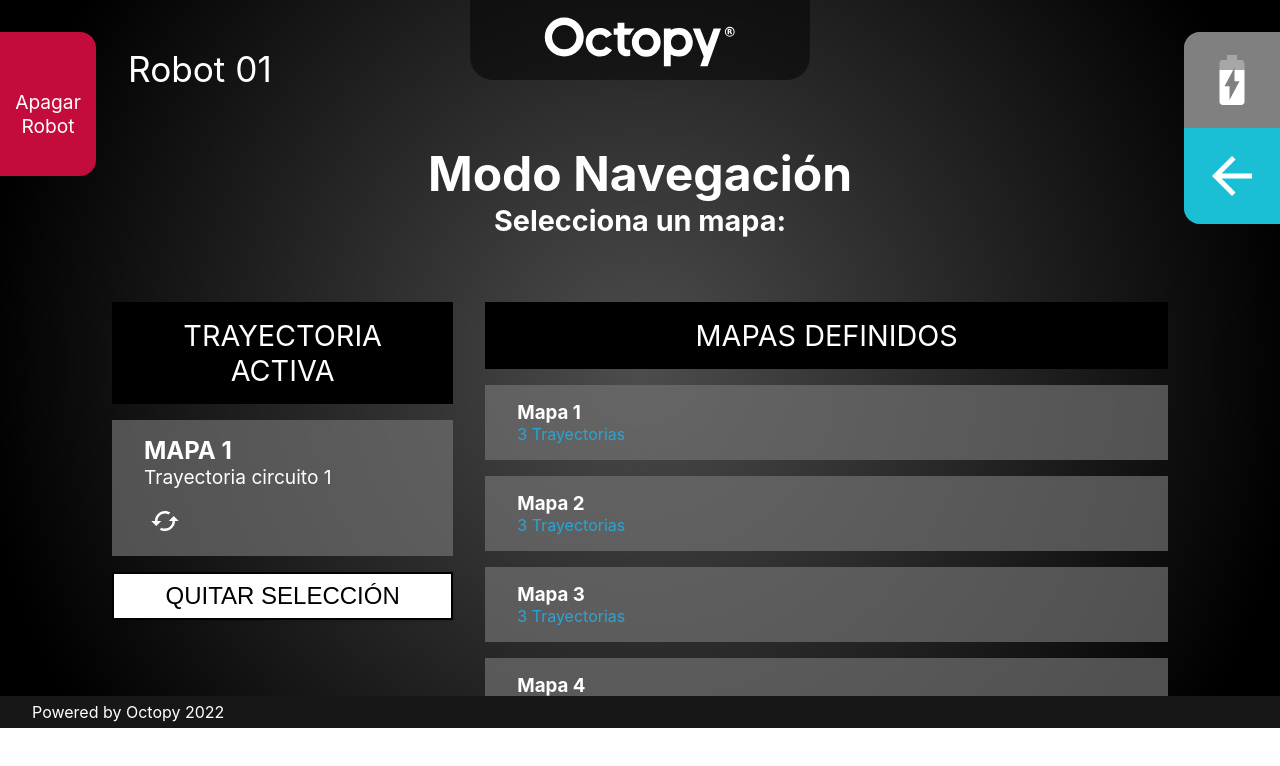
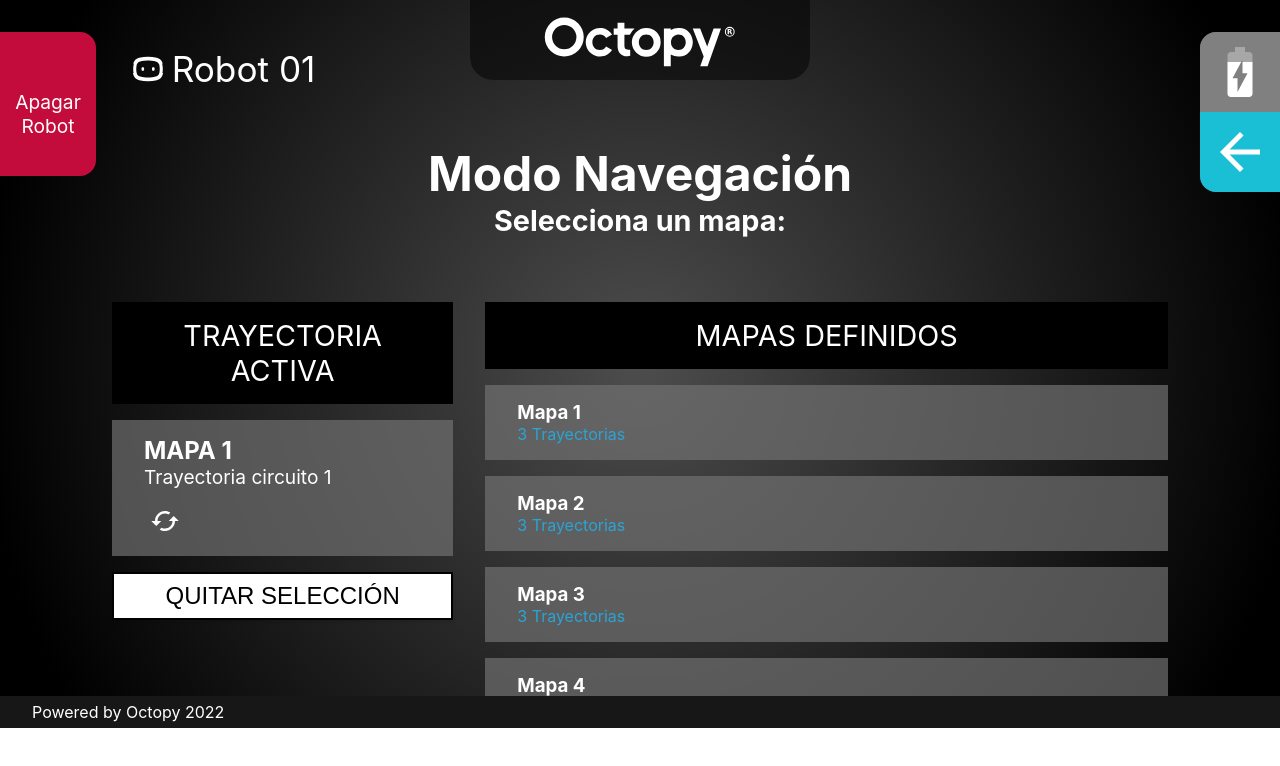
Before and after one commit to porfidev/robot-ui, a React (Create React App) app: page /navigation in a window 1280 px wide. Shown: the top 766 px of the page. Built offline with nearby package versions, Linux system fonts and the light colour scheme; some icons are missing; the HTML template or start-up script is replaced by a standard one.

Commit message:
update: adjust main view

```diff
--- a/src/components/MainActionButton.js
+++ b/src/components/MainActionButton.js
@@ -2,9 +2,9 @@
 
 const ActionButton = styled.div`
   position: relative;
-  flex: 1 0 15%; /* explanation below */
-  margin: 2rem;
-  height: 11rem;
+  flex: 1 0 20%; /* explanation below */
+  margin: 1.4rem;
+  height: 10rem;
   background-color: ${({ enabled }) => enabled ? '#2aa4d5' : 'gray'};
   border-radius: 1.2rem;
   cursor: ${({ enabled }) => enabled ? 'pointer' : 'not-allowed'};
@@ -19,7 +19,7 @@
 
   span {
     margin-top: 1rem;
-    font-size: 1.8rem;
+    font-size: 1.2rem;
     font-weight: bold;
     text-transform: uppercase;
   }
--- a/src/components/QuickActionButton.js
+++ b/src/components/QuickActionButton.js
@@ -24,8 +24,8 @@
 }
 
 const ActionButtonContainer = styled.div`
-  width: 6rem;
-  height: 6rem;
+  width: 5rem;
+  height: 5rem;
   background-color: ${({color}) => color ? color: 'gray'};
   display: flex;
   justify-content: center;
--- a/src/components/RobotIdentificator.js
+++ b/src/components/RobotIdentificator.js
@@ -1,10 +1,22 @@
+import React from 'react';
 import styled from 'styled-components';
+import { ReactComponent as RobotFaceIcon } from '../assets/robot_face_icon.svg';
 
-const RobotIdentificator = styled.div`
+const RobotIdentificatorContainer = styled.div`
   position: absolute;
   left: 8rem;
   top: 3rem;
   font-size: 2.2rem;
-`
+  min-width: 12rem;
+  display: flex;
+  align-items: center;
+  justify-content: space-around;
+`;
+
+const RobotIdentificator = ({children}) => {
+  return <RobotIdentificatorContainer>
+    <RobotFaceIcon width={30}/> {children}
+  </RobotIdentificatorContainer>;
+};
 
 export { RobotIdentificator };
--- a/src/components/RobotQuickActionsContainer.js
+++ b/src/components/RobotQuickActionsContainer.js
@@ -4,8 +4,8 @@
   position: absolute;
   background-color: #727272b0;
   color: #ffffff;
-  width: 6rem;
-  min-height: 9rem;
+  width: 5rem;
+  min-height: 6rem;
   top: 2rem;
   right: 0;
   border-top-left-radius: 1rem;
--- a/src/views/Main.jsx
+++ b/src/views/Main.jsx
@@ -17,7 +17,8 @@
   position: relative;
   display: flex;
   flex-wrap: wrap;
-  margin: 0 8rem;
+  margin: 0 5rem;
+  flex: 1;
 `;
 
 const Main = () => {
@@ -31,7 +32,7 @@
       </ShutDownButton>
 
       <RobotIdentificator>
-        Robot 01
+         Robot 01
       </RobotIdentificator>
 
       <RobotQuickActionsContainer>
```
Also changed, not shown: src/assets/robot_face_icon.svg (added).
